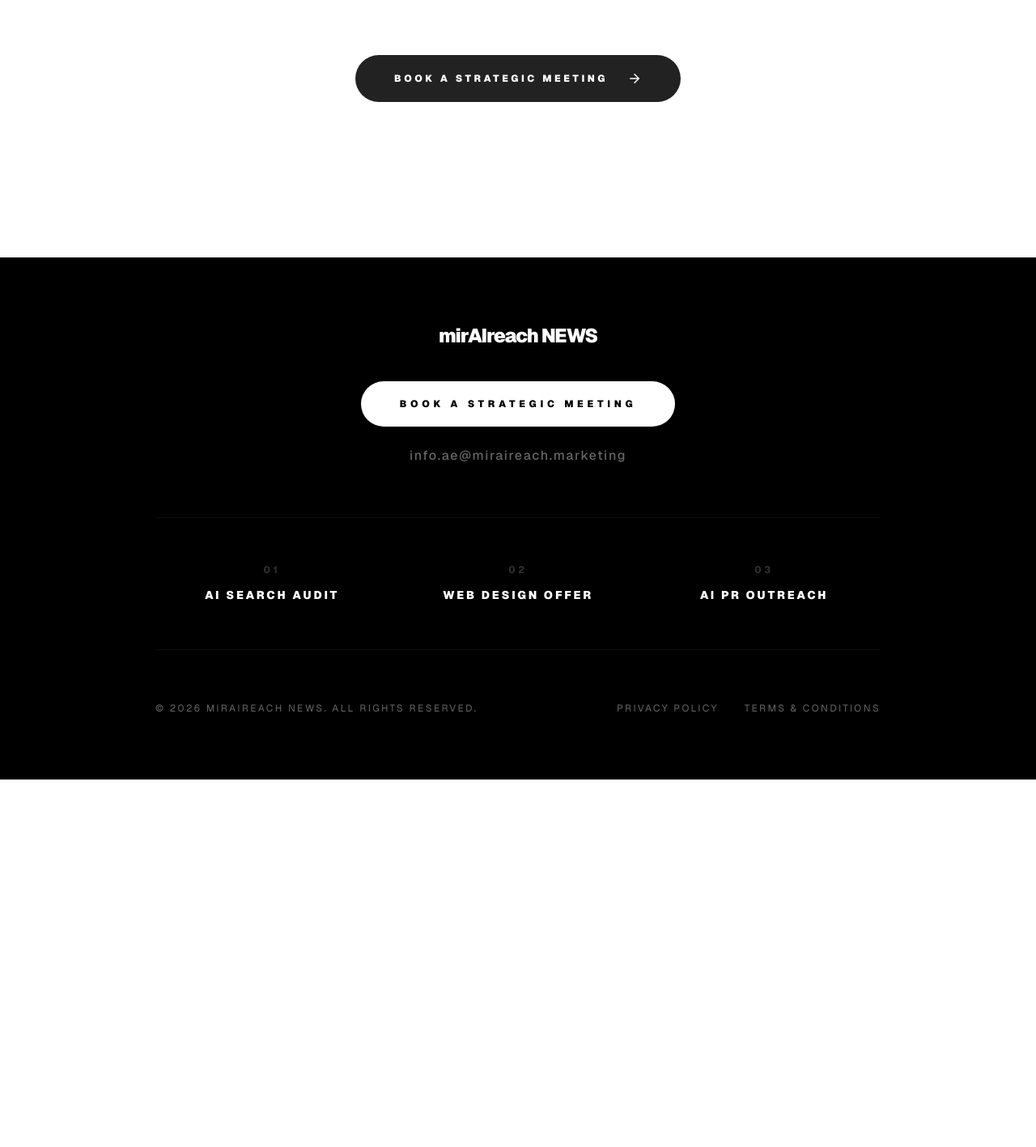
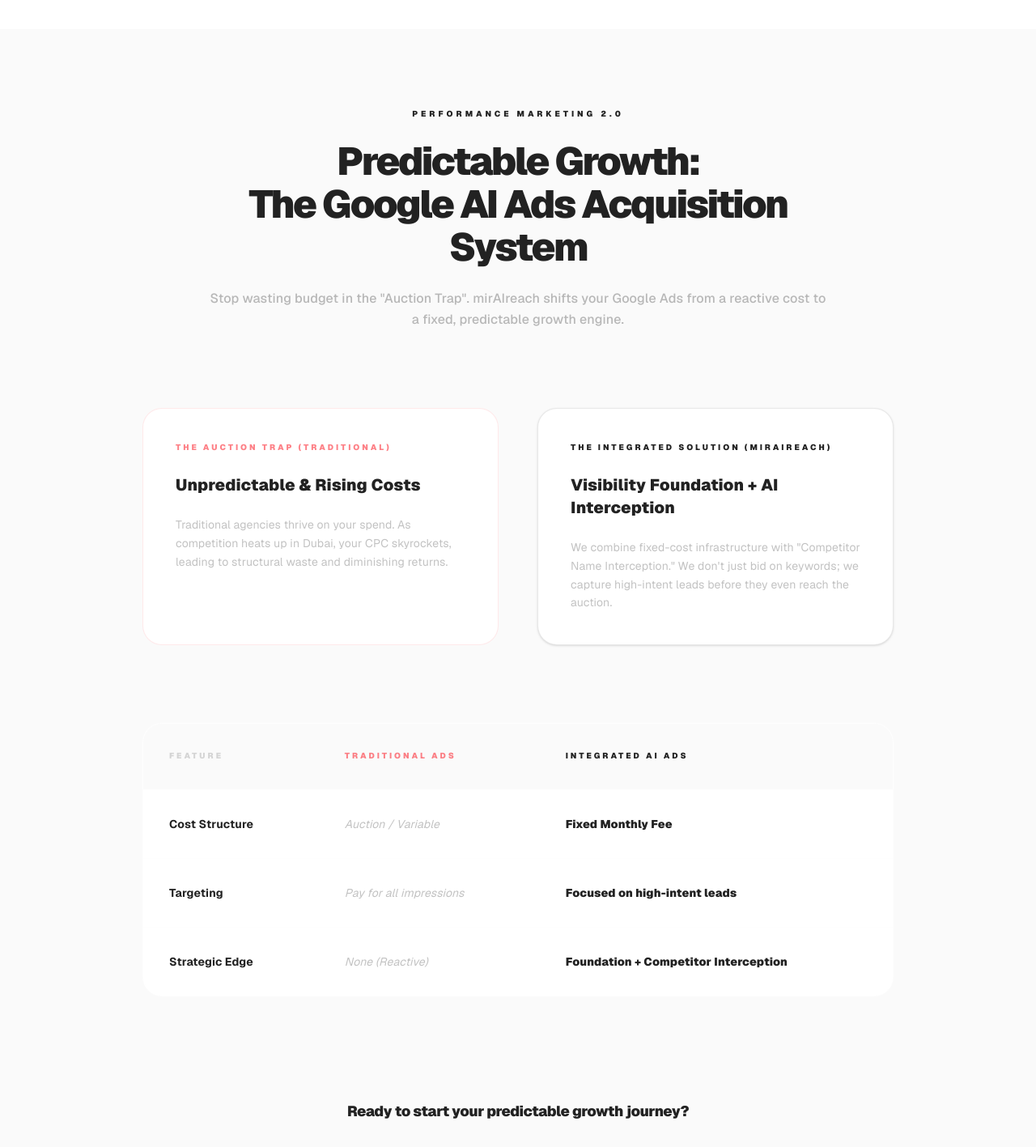
Before and after one commit to akiohjp/miraireach-platform, a Next.js app: page / in a window 1280 px wide. Shown: the part 3260-4677 px from the top of the page at 81% size. Before the commit the page ends 4223 px from the top, so only its background shows below. Built offline with nearby package versions, Linux system fonts and the light colour scheme; no server answers; the database is empty.

Commit message:
UI/Content: Implement Google AI Ads strategy section with fixed-cost value proposition

```diff
--- a/src/components/HomeClient.tsx
+++ b/src/components/HomeClient.tsx
@@ -305,11 +305,11 @@
         </main>
       </div>
 
+      {/* SECTION 1: THE NEW SEARCH REALITY */}
       <section className="w-full py-24 bg-white border-t border-line/5">
         <div className="mx-auto max-w-5xl px-6 md:px-12">
           <div className="space-y-24">
 
-            {/* STEP 1: Hero Copy */}
             <div className="space-y-6 text-center max-w-3xl mx-auto">
               <h2 className="text-3xl md:text-5xl font-black tracking-tighter leading-[1.1]">
                 Don't just rank on Google. <br />
@@ -320,7 +320,6 @@
               </p>
             </div>
 
-            {/* STEP 2: The New Search Reality */}
             <div className="grid md:grid-cols-2 gap-16 items-center py-16 border-y border-line/5">
               <div className="space-y-4">
                 <p className="text-[10px] font-black uppercase tracking-[0.4em] text-primary">The New Reality</p>
@@ -338,7 +337,6 @@
               </div>
             </div>
 
-            {/* STEP 3: The Four Pillars */}
             <div className="space-y-12">
               <div className="inline-flex items-center gap-3 rounded-full bg-foreground text-background px-5 py-2 text-[10px] font-black uppercase tracking-[0.3em]">
                 The Four Pillars of AI Dominance
@@ -371,7 +369,6 @@
               </div>
             </div>
 
-            {/* STEP 4: Strategic Value Footer */}
             <div className="flex flex-col md:flex-row justify-center items-center gap-12 pt-8 text-center">
               <div className="space-y-1">
                 <p className="text-[10px] font-black uppercase tracking-[0.3em] text-primary">Competitive Edge</p>
@@ -383,13 +380,78 @@
                 <p className="text-sm font-bold">Zero History to AI-Ranked in Weeks</p>
               </div>
             </div>
+          </div>
+        </div>
+      </section>
 
-            <div className="flex justify-center pt-8">
+      {/* SECTION 2: PREDICTABLE GROWTH */}
+      <section className="w-full py-24 bg-[#fafafa] border-t border-line/5">
+        <div className="mx-auto max-w-5xl px-6 md:px-12">
+          <div className="space-y-24">
+            <div className="space-y-6 text-center max-w-3xl mx-auto">
+              <p className="text-[10px] font-black uppercase tracking-[0.4em] text-primary">Performance Marketing 2.0</p>
+              <h2 className="text-3xl md:text-5xl font-black tracking-tighter leading-[1.1]">
+                Predictable Growth: <br />
+                The Google AI Ads Acquisition System
+              </h2>
+              <p className="text-sm md:text-base text-muted/70 leading-relaxed font-medium">
+                Stop wasting budget in the "Auction Trap". mirAIreach shifts your Google Ads from a reactive cost to a fixed, predictable growth engine.
+              </p>
+            </div>
+
+            <div className="grid md:grid-cols-2 gap-12">
+              <div className="p-10 rounded-3xl bg-white border border-red-500/10 space-y-6">
+                <p className="text-[10px] font-black uppercase tracking-[0.3em] text-red-500/60">The Auction Trap (Traditional)</p>
+                <h3 className="text-xl font-black">Unpredictable & Rising Costs</h3>
+                <p className="text-sm text-muted/60 leading-relaxed">
+                  Traditional agencies thrive on your spend. As competition heats up in Dubai, your CPC skyrockets, leading to structural waste and diminishing returns.
+                </p>
+              </div>
+              <div className="p-10 rounded-3xl bg-white border border-primary/10 space-y-6 shadow-sm">
+                <p className="text-[10px] font-black uppercase tracking-[0.3em] text-primary">The Integrated Solution (mirAIreach)</p>
+                <h3 className="text-xl font-black">Visibility Foundation + AI Interception</h3>
+                <p className="text-sm text-muted/60 leading-relaxed">
+                  We combine fixed-cost infrastructure with "Competitor Name Interception." We don't just bid on keywords; we capture high-intent leads before they even reach the auction.
+                </p>
+              </div>
+            </div>
+
+            <div className="overflow-hidden rounded-3xl border border-line/5 bg-white">
+              <table className="w-full text-left border-collapse">
+                <thead>
+                  <tr className="border-b border-line/5 bg-muted/5">
+                    <th className="p-8 text-[10px] font-black uppercase tracking-[0.3em] text-muted/40">Feature</th>
+                    <th className="p-8 text-[10px] font-black uppercase tracking-[0.3em] text-red-500/60">Traditional Ads</th>
+                    <th className="p-8 text-[10px] font-black uppercase tracking-[0.3em] text-primary">Integrated AI Ads</th>
+                  </tr>
+                </thead>
+                <tbody className="text-sm">
+                  <tr className="border-b border-line/5">
+                    <td className="p-8 font-bold">Cost Structure</td>
+                    <td className="p-8 text-muted/60 italic">Auction / Variable</td>
+                    <td className="p-8 font-black">Fixed Monthly Fee</td>
+                  </tr>
+                  <tr className="border-b border-line/5">
+                    <td className="p-8 font-bold">Targeting</td>
+                    <td className="p-8 text-muted/60 italic">Pay for all impressions</td>
+                    <td className="p-8 font-black">Focused on high-intent leads</td>
+                  </tr>
+                  <tr>
+                    <td className="p-8 font-bold">Strategic Edge</td>
+                    <td className="p-8 text-muted/60 italic">None (Reactive)</td>
+                    <td className="p-8 font-black">Foundation + Competitor Interception</td>
+                  </tr>
+                </tbody>
+              </table>
+            </div>
+
+            <div className="text-center space-y-8 pt-8">
+              <p className="text-lg font-black tracking-tight">Ready to start your predictable growth journey?</p>
               <Link
                 href="/contact"
-                className="inline-flex items-center gap-6 rounded-full bg-foreground px-12 py-5 text-xs font-black uppercase tracking-[0.3em] text-background transition hover:bg-primary hover:text-white"
+                className="inline-flex items-center gap-6 rounded-full bg-primary px-12 py-5 text-xs font-black uppercase tracking-[0.3em] text-white transition hover:bg-black"
               >
-                Book a Strategic Meeting
+                BOOK A 15-MINUTE STRATEGIC DIAGNOSIS
                 <ArrowRight size={18} />
               </Link>
             </div>
```
